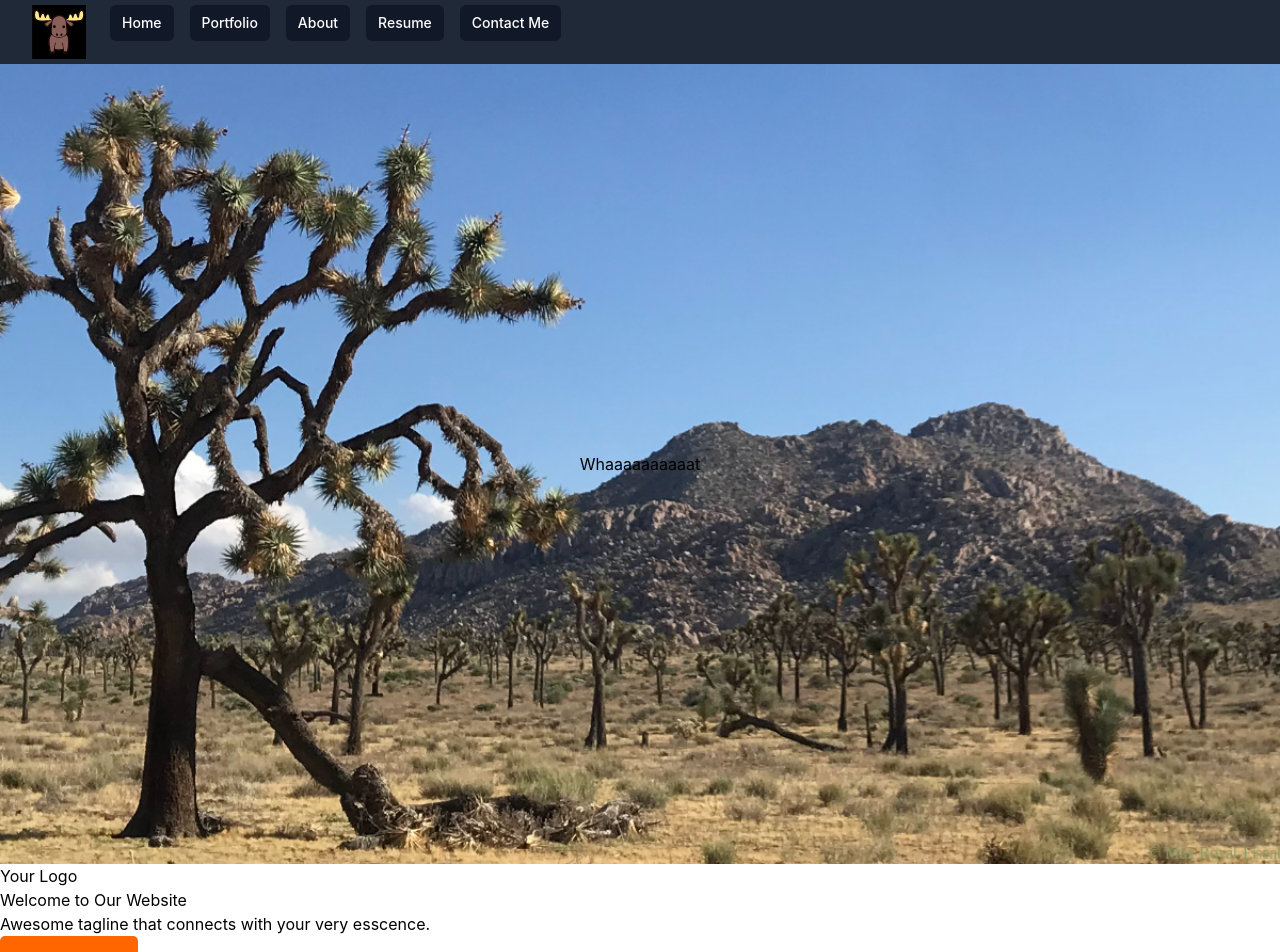
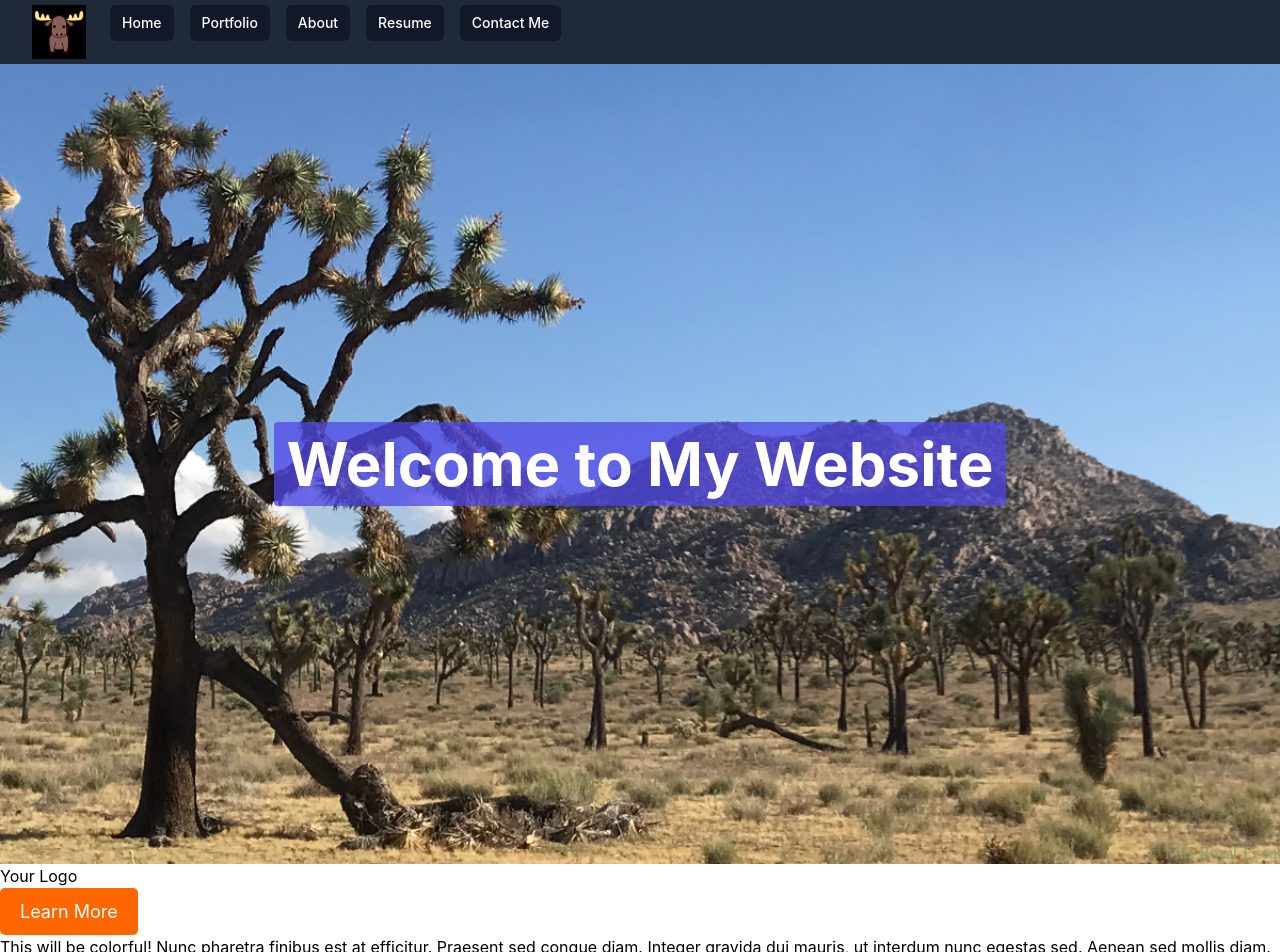
Before and after one commit to maxr-e/new-hampster, a React (Create React App) app in the folder new-hampster/: page / in a window 1280 px wide. Shown: the top 952 px of the page. Built offline with nearby package versions, Linux system fonts and the light colour scheme.

Commit message:
styling the welcome section

```diff
--- a/new-hampster/src/pages/Home.js
+++ b/new-hampster/src/pages/Home.js
@@ -8,15 +8,17 @@ export default function Home() {
 min-h-screen w-full h-full flex items-center justify-center bg-cover bg-center
          mx-auto
         -z-10 bg-hero-img bg-no-repeat bg-cover bg-origin-border bg-local
-        ">Whaaaaaaaaaat</div>
+        ">
+          <div className="bg-indigo-600 bg-opacity-75 p-3 rounded">
+          <h1 className= "font-bold text-center text-6xl text-white">Welcome to My Website</h1>
+          </div>
+         </div>
       <header>
         <div className="head-nav">
           <div className="logo">Your Logo</div>
 
         </div>
         <div className="hero">
-          <h1>Welcome to Our Website</h1>
-          <p>Awesome tagline that connects with your very esscence.</p>
           <a href="#" className="cta-button">
             Learn More
           </a>
```
